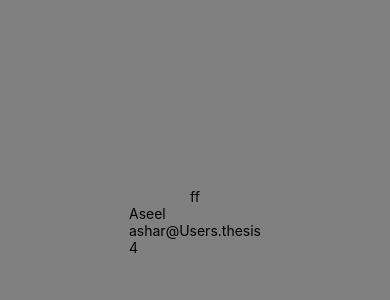
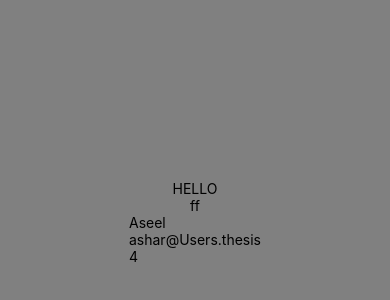
Before and after one commit to maimai84/Humanity-thesis-project, a React Native app: screen / in a window 390 px wide. Shown: the part 200-500 px from the top of the page. Built offline with nearby package versions, Linux system fonts and the light colour scheme.

Commit message:
stylecode

```diff
--- a/App.js
+++ b/App.js
@@ -4,6 +4,7 @@ import SignUp from './client/signUp';
 import SignIn from './client/signIn';
 import Userprofile from './client/userprofile';
 // import navbar from './client/navbar';
+import List from './client/list';
 
 export default class App extends React.Component {
   constructor() {
@@ -60,9 +61,10 @@ export default class App extends React.Component {
   render() {
     return (
       <View style = {styles.container}>
-      <Text>ff</Text>
-        <Userprofile userprofile={{"id":1,"username":"Aseel","password":"1234","email":"ashar@Users.thesis","rate":"4","createdAt":"2017-10-23T10:54:22.000Z","updatedAt":"2017-10-23T10:54:22.000Z"}}/>
-      </View>
+      <List/>
+       <Text>ff</Text>
+      <Userprofile userprofile={{"id":1,"username":"Aseel","password":"1234","email":"ashar@Users.thesis","rate":"4","createdAt":"2017-10-23T10:54:22.000Z","updatedAt":"2017-10-23T10:54:22.000Z"}}/>
+       </View>
 
     );
   }
--- a/client/entryevent.js
+++ b/client/entryevent.js
@@ -22,6 +22,7 @@ export default class Entryevent extends React.Component {
 const styles = StyleSheet.create(
   {
     container: {
+
         fontSize: 14,
         lineHeight: 24,
         color: "black"
@@ -36,6 +37,8 @@ const styles = StyleSheet.create(
         width:350,
         marginLeft:0,
         marginRight:0
+
+        //    justifyContent: 'space-between'
     }
   }
 );
--- a/client/list.js
+++ b/client/list.js
@@ -32,7 +32,7 @@ getEvents () {
 run () {
 
   if(this.state.eventlist.length)
-    return this.state.eventlist.map((event, index) => (<Entryevent  key = {index} event = {event} /> ))
+    return this.state.eventlist.map((event, index) => (<Entryevent  key = {event.id} event = {event} /> ))
 
   return <TouchableHighlight onPress = {this.getEvents.bind(this)}>
         <Text>HELLO</Text>
```
Also changed, not shown: 1 other file (tests, documents, lock files or other folders). Lines whose indentation alone changed are shown as unchanged.
